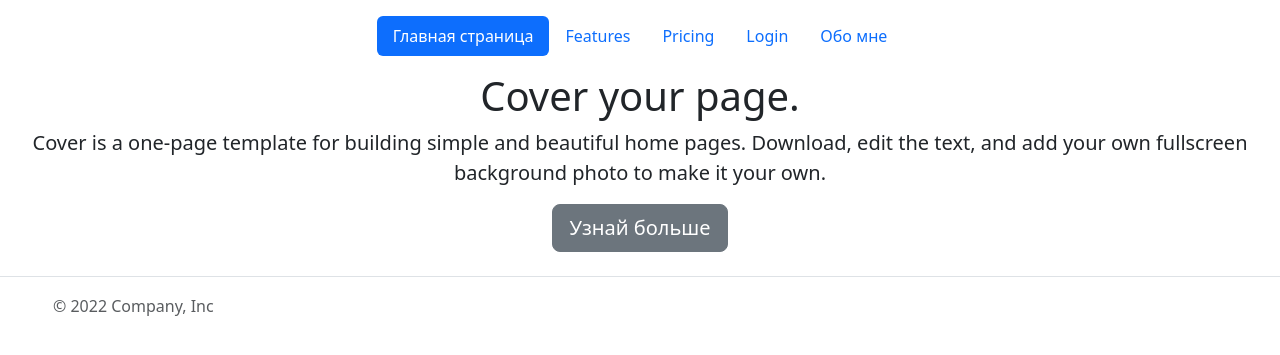
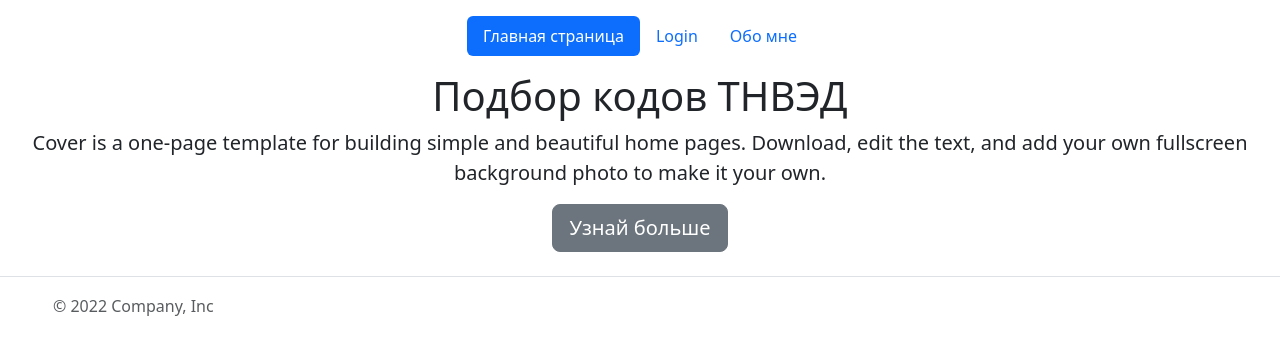
Before and after one commit to everybodygetup/soloflask, a Flask app: page / in a window 1280 px wide. Shown: the top 355 px of the page. Run offline with Flask 2, Linux system fonts and the light colour scheme; some libraries are stand-ins or nearby versions.

Commit message:
Small refactoring

```diff
--- a/app/templates/base.j2
+++ b/app/templates/base.j2
@@ -57,8 +57,6 @@
     <header class="d-flex justify-content-center py-3">
       <ul class="nav nav-pills">
         <li class="nav-item"><a href="{{ url_for('index') }}" class="nav-link active" aria-current="page">Главная страница</a></li>
-        <li class="nav-item"><a href="#" class="nav-link">Features</a></li>
-        <li class="nav-item"><a href="#" class="nav-link">Pricing</a></li>
         <li class="nav-item"><a href="{{ url_for('login') }}" class="nav-link">Login</a></li>
         <li class="nav-item"><a href="{{ url_for('about') }}" class="nav-link">Обо мне</a></li>
       </ul>
--- a/app/templates/index.j2
+++ b/app/templates/index.j2
@@ -4,7 +4,7 @@
 
 {% block content %}
   <main role="main" class="inner cover">
-    <h1 class="cover-heading">Cover your page.</h1>
+    <h1 class="cover-heading">Подбор кодов ТНВЭД</h1>
     <p class="lead">Cover is a one-page template for building simple and beautiful home pages. Download, edit the text, and add your own fullscreen background photo to make it your own.</p>
     <p class="lead">
       <a href="#" class="btn btn-lg btn-secondary">Узнай больше</a>
```
Also changed, not shown: app/forms.py (line endings or trailing spaces).
